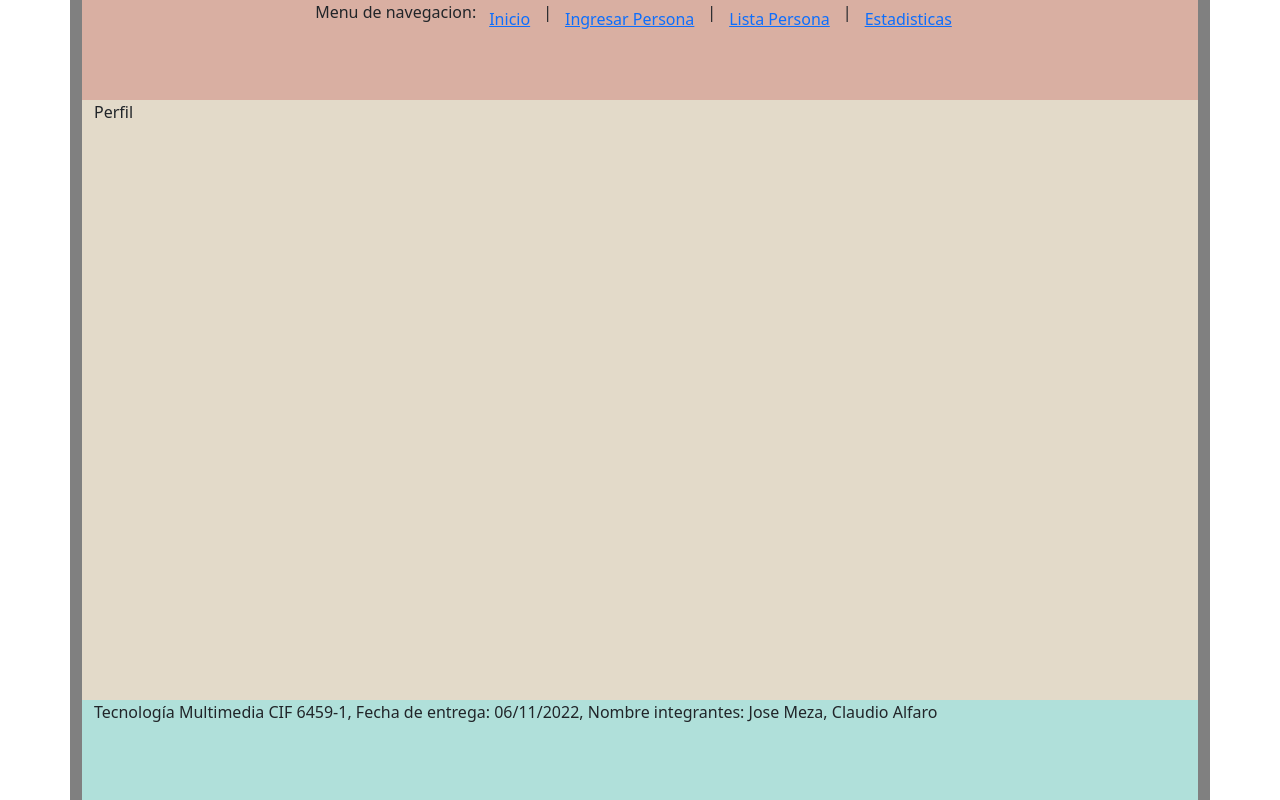
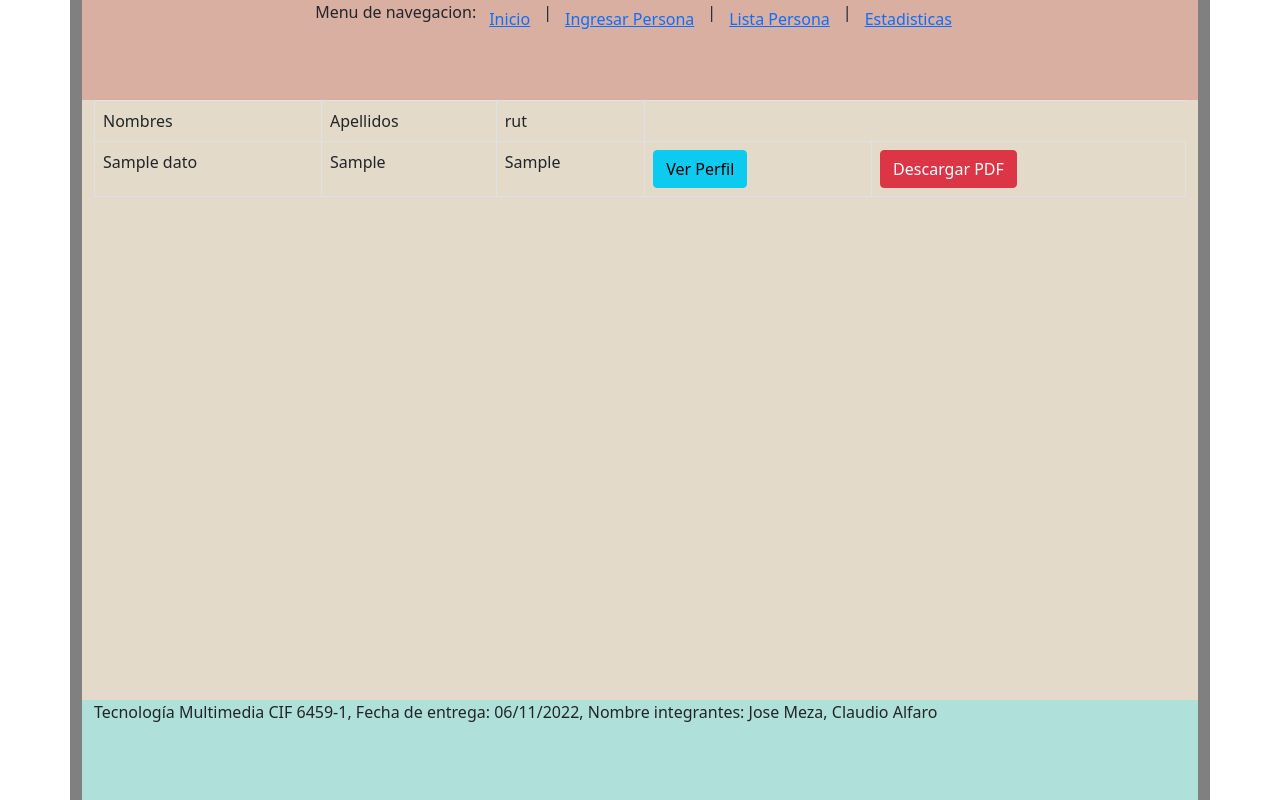
Before and after one commit to claudio745/multimedia-prueba-2, a PHP site: page /pagina3.php in a window 1280 px wide. Run offline with PHP 8.4, Linux system fonts and the light colour scheme; tables that the repository leaves empty or names only in its code hold one stand-in row (values such as "Sample post").

Commit message:
Update pagina3.php

```diff
--- a/pagina3.php
+++ b/pagina3.php
@@ -27,7 +27,48 @@
         <div class="row caja"></div>
         <div class="container">
             <div class="row" style="height: 600px; background-color: #E3DAC9">
-                <div class="col">Perfil</div>
+                <div class="col">
+                <?php
+                    //Conexion con bd
+                    $host = "localhost";
+                    $usuario = "root";
+                    $pasword = "";
+                    $db = "bd_prueba_2";
+                    $conexion = mysqli_connect($host, $usuario, $pasword, $db);
+
+                    ?>
+                    <table class="table table-bordered">
+                        <tr>
+                            <td>Nombres</td>
+                            <td>Apellidos</td>
+                            <td>rut</td>
+
+                        </tr>
+
+                        <?php
+                        //Seleciono todo de la tabla noticia
+                        $sql="SELECT * FROM datos";
+                        $result=mysqli_query($conexion, $sql);
+
+                        //ordeno imprimir
+                        while($mostrar=mysqli_fetch_array($result)){
+                        ?>
+
+                        <tr>
+                            <td><?php echo $mostrar['nombres']?></td>
+                            <td><?php echo $mostrar['apellidos']?></td>
+                            <td><?php echo $mostrar['rut']?></td>
+                            <td><button type="button" class="btn btn-info">Ver Perfil</button></td>
+                            <td><button type="button" class="btn btn-danger">Descargar PDF</button></td>
+
+                        </tr>
+
+                        <?php
+                        }
+                        ?>
+
+                    </table>
+                </div>
             </div>
         </div>
         <div class="row caja"></div>
```
